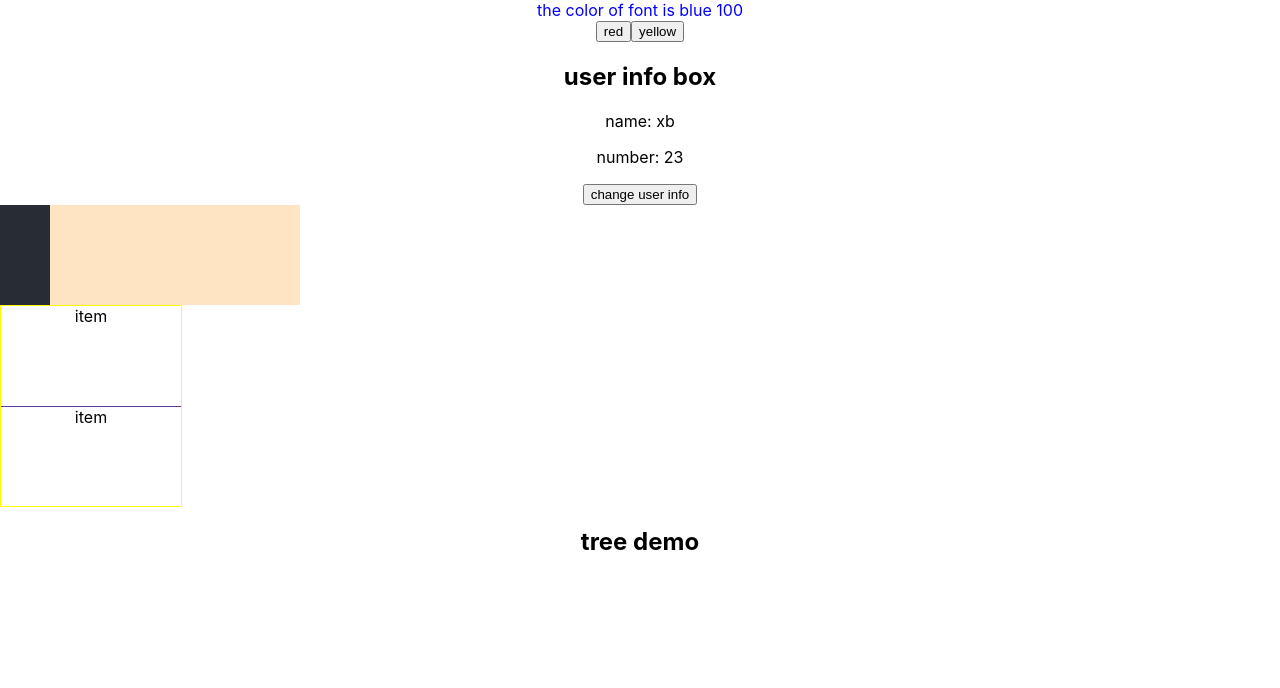
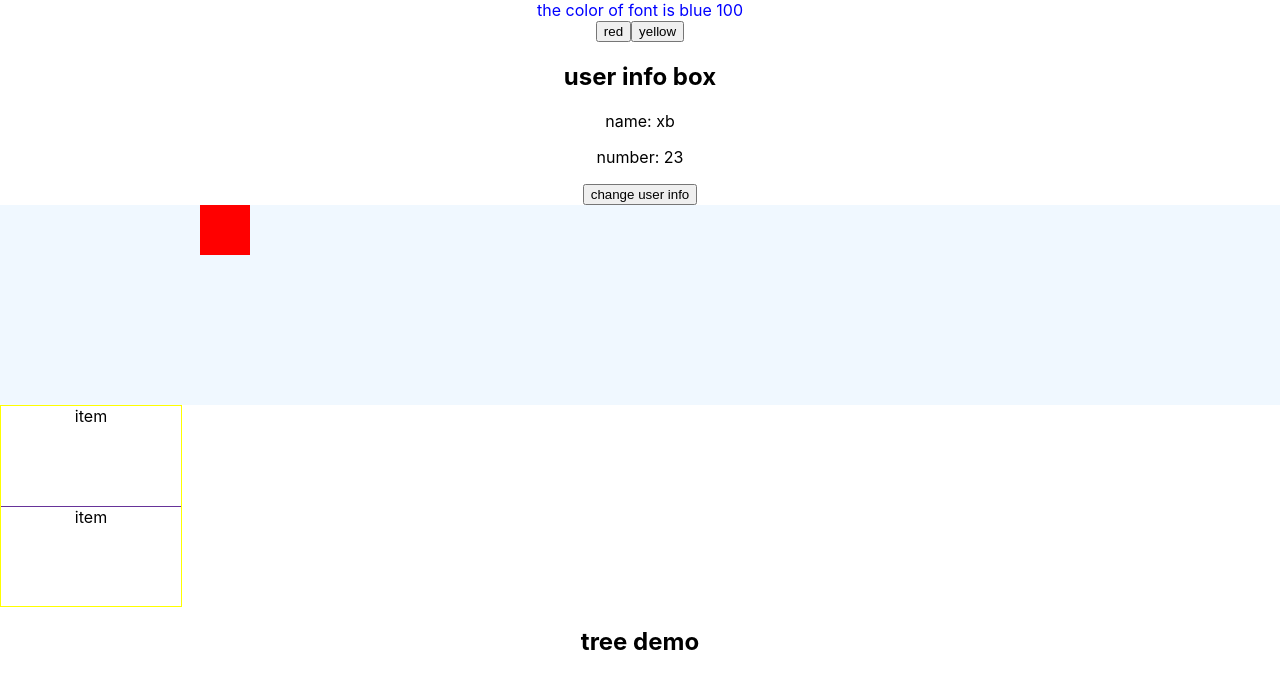
Before and after one commit to xiongben/typescriptPractice, a React app: page / in a window 1280 px wide. Shown: the top 688 px of the page. Built offline with nearby package versions, Linux system fonts and the light colour scheme.

Commit message:
[add] leecode demo

```diff
--- a/src/page/example3/example.css
+++ b/src/page/example3/example.css
@@ -1,21 +1,17 @@
 
 
-.box{
-    width: 300px;
-    height: 100px;
-    background: #61dafb;
-    position: relative;
+.moveArea{
+    width: 100%;
+    height: 200px;
+    background: aliceblue;
 }
-.l-box{
+.sbox{
     width: 50px;
-    height: 100px;
-    background: #282c34;
-    position: absolute;
+    height: 50px;
+    background: red;
 }
-.r-box{
-    margin-left: 50px;
-    background: bisque;
-    height: 100px;
+.move{
+    transform: translateX(200px);
 }
 .scrollbox1{
     width: 180px;
--- a/src/page/example3/example3.tsx
+++ b/src/page/example3/example3.tsx
@@ -42,11 +42,8 @@ function Example3(){
            </Color>
            <UserInfo data={userInfo}/>
            <button onClick={changeUserInfo}>change user info</button>
-           <div>
-               <div className="box">
-                   <div className="l-box"></div>
-                   <div className="r-box"></div>
-               </div>
+           <div className="moveArea">
+              <div className={["sbox","move"].join(' ')}></div>
            </div>
            <div className="scrollbox1" onScrollCapture={(e) => handleOnScroll(e)} ref={ref}>
                {list1.map((item)=>{
--- a/src/page/treeDemo/example.tsx
+++ b/src/page/treeDemo/example.tsx
@@ -36,8 +36,22 @@ class TreeNode {
      // invertBinaryTreeDemo1()
      // binaryTreeRightSideDemo1()
      // countCompleteTreeNodesDemo1()
+     // sumOfLeftLeavesDemo1()
  }
 
+
+ //leecode: Sum of Left Leaves
+function sumOfLeftLeavesDemo1(){
+     let arr1 = [3,9,20,null,null,15,7];
+    var root:TreeNode = buildTree2(arr1);
+    console.log(sumOfLeftLeaves(root));
+
+    function sumOfLeftLeaves(root: TreeNode | null): number {
+         if(root == null) return 0;
+         return sumOfLeftLeaves(root.left) + sumOfLeftLeaves(root.right) +
+             (root.left != null && root.left.left == null && root.left.right == null?root.left.val : 0);
+    };
+}
 
  //leecode:Count Complete Tree Nodes
 function countCompleteTreeNodesDemo1(){
```
